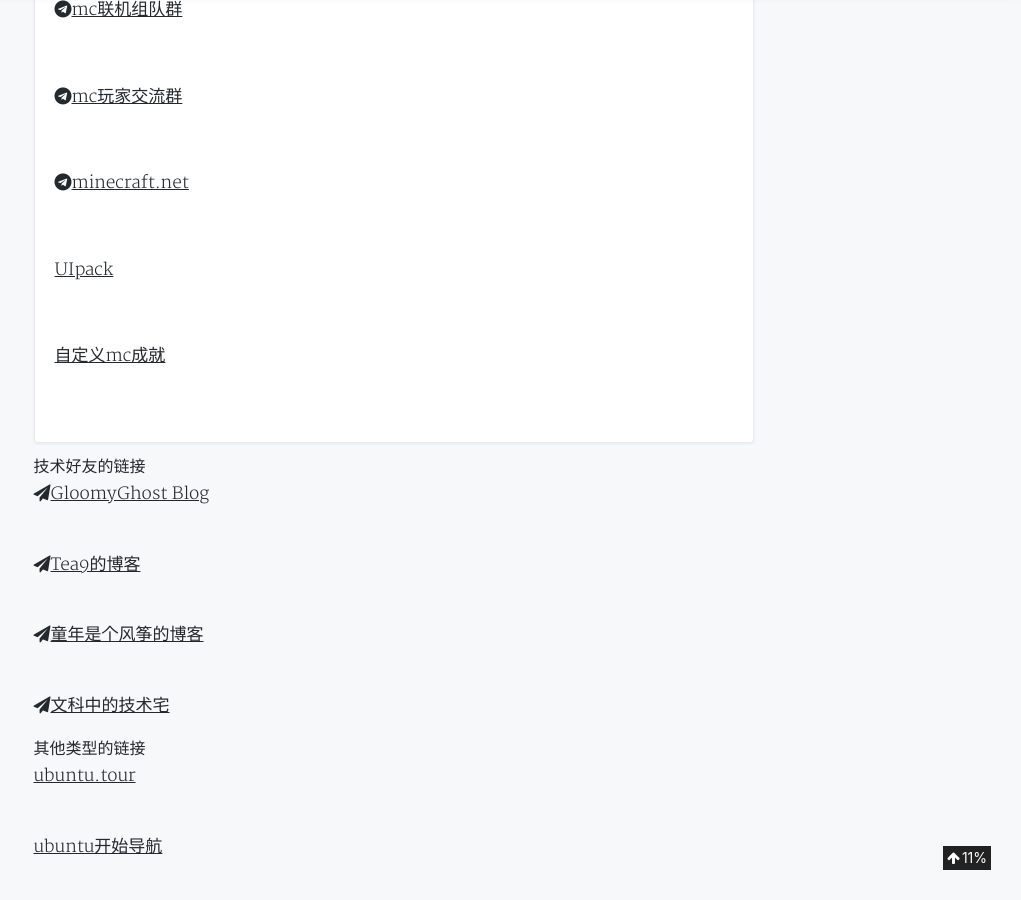
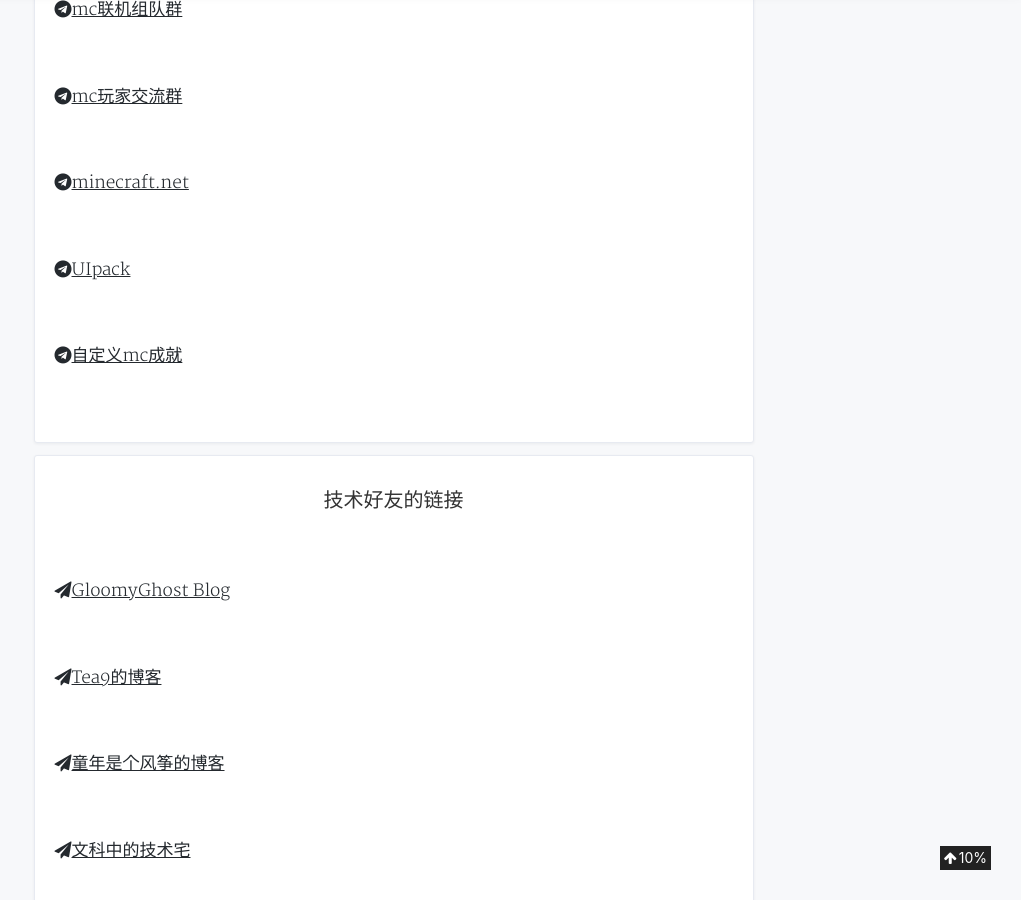
Before and after one commit to Sunbertrs/sunbossrs-blog-v1, a Jekyll site: the page built from markdown-page/links.md, in a window 1280 px wide and 900 px high, scrolled down 366 px. Shown: the whole window, without its empty margins (259-1280 px from the left). Built offline with Jekyll 4.4.1, drawn with Linux system fonts in a browser that asks for light colours; nearby versions of some CDN libraries; comment, search, counter and statistics services are not loaded; a style sheet for code colours, icons or effects is not loaded.

Commit message:
更新配置

```diff
--- a/markdown-page/links.md
+++ b/markdown-page/links.md
@@ -23,11 +23,12 @@
 <br>
    <p><i class='fa fa-telegram'></i><a href="http://minecraft.net">minecraft.net</a></p>
 <br>
-   <p><a href="http://uipack.techplayer.org/">UIpack</a></p>
+   <p><i class='fa fa-telegram'></i><a href="http://uipack.techplayer.org/">UIpack</a></p>
 <br>
-   <p><a href="http://mc.whitegem.net">自定义mc成就</a></p>
+   <p><i class='fa fa-telegram'></i><a href="http://mc.whitegem.net">自定义mc成就</a></p>
 <br>
 </li>
+<li>
    <span class='tag-name' id='technologylink'>技术好友的链接</span>
 <br>
    <p><i class='fa fa-paper-plane'></i><a href="http://gloomyghost.com">GloomyGhost Blog</a></p>
@@ -38,6 +39,7 @@
 <br>
    <p><i class='fa fa-paper-plane'></i><a href='https://townwang.com'>文科中的技术宅</a></p>
 </li>
+<li>
    <span class='tag-name' id='other'>其他类型的链接</span>
 <br>
    <p><a href="http://tour.ubuntu.com/zn-CN">ubuntu.tour</a></p>
```
